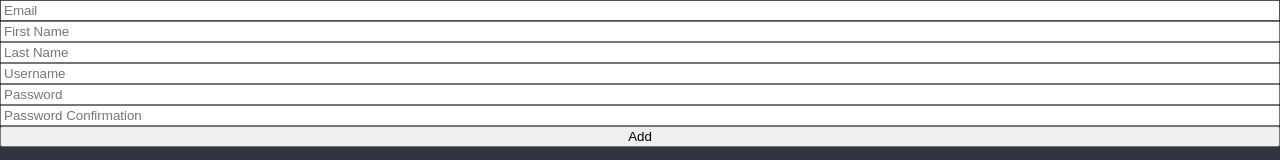
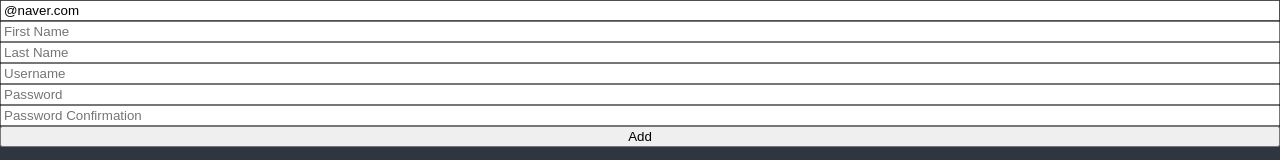
Before and after one commit to yyyrin/react-todo-app-for-practice, a React (Create React App) app: page / in a window 1280 px wide. Shown: the top 160 px of the page. Built offline with nearby package versions, Linux system fonts and the light colour scheme; the HTML template or start-up script is replaced by a standard one.

Commit message:
#6.8_Form_Errors

```diff
--- a/src/ToDoList.tsx
+++ b/src/ToDoList.tsx
@@ -32,16 +32,31 @@ import { useForm } from "react-hook-form";
 //   );
 // };
 
+interface IForm {
+  email: string;
+  firstName: string;
+  lastName: string;
+  username: string;
+  password: string;
+  passwordConfirmation: string;
+}
+
 const ToDoList = () => {
   // useForm 훅을 사용하여 폼 상태 관리
-  const { register, handleSubmit, formState } = useForm();
+  const {
+    register,
+    handleSubmit,
+    formState: { errors },
+  } = useForm<IForm>({
+    defaultValues: {
+      email: "@naver.com",
+    },
+  });
 
   // form이 유효할 때 호출하는 콜백 함수
   const onValid = (data: any) => {
     console.log("data", data);
   };
-
-  console.log("error", formState.errors);
 
   return (
     <div>
@@ -54,23 +69,37 @@ const ToDoList = () => {
         필수 입력 필드에 대한 유효성 검사 및 기타 표준 HTML 유효성 규칙을 포함함
         각 field는 registration process에서 key로 사용될 "이름"을 가져야 함
         */}
-        <input {...register("email", { required: true })} placeholder="Email" />
         <input
-          {...register("firstName", { required: true })}
+          {...register("email", {
+            required: "Email is required",
+            pattern: {
+              value: /^[A-Za-z0-9._%+-]+@naver.com$/,
+              message: "Only naver.com emails allowed",
+            },
+          })}
+          placeholder="Email"
+        />
+        <span>{errors?.email?.message}</span>
+        <input
+          {...register("firstName", { required: "write here" })}
           placeholder="First Name"
         />
+        <span>{errors?.firstName?.message}</span>
         <input
-          {...register("lastName", { required: true })}
+          {...register("lastName", { required: "write here" })}
           placeholder="Last Name"
         />
+        <span>{errors?.lastName?.message}</span>
         <input
-          {...register("username", { required: true, minLength: 10 })}
+          {...register("username", { required: "write here", minLength: 10 })}
           placeholder="Username"
         />
+        <span>{errors?.username?.message}</span>
         <input
-          {...register("password", { required: true, minLength: 5 })}
+          {...register("password", { required: "write here", minLength: 5 })}
           placeholder="Password"
         />
+        <span>{errors?.password?.message}</span>
         <input
           {...register("passwordConfirmation", {
             required: "Password is required",
@@ -78,6 +107,7 @@ const ToDoList = () => {
           })}
           placeholder="Password Confirmation"
         />
+        <span>{errors?.passwordConfirmation?.message}</span>
         <button>Add</button>
       </form>
     </div>
@@ -111,4 +141,8 @@ input {...register('lastName', { required: true })}
 
 - handleSubmit: ((data: Object, e?: Event) => void, (errors: Object, e?: Event) => void) => Function
   - form 유효성 검사가 성공하면 form 데이터를 받음
+
+- defaultValues: Record<string, any> = {}
+  - input에 대한 defaultValues는 사용자가 component와 상호 작용하기 전에 component가 처음 렌더링될 때 초기 값으로 사용됨
+  - 모든 input에 대한 defaultValues를 빈 문자열이나 null과 같은 정의되지 않은 값으로 설정하는 것이 좋음
 */
```
